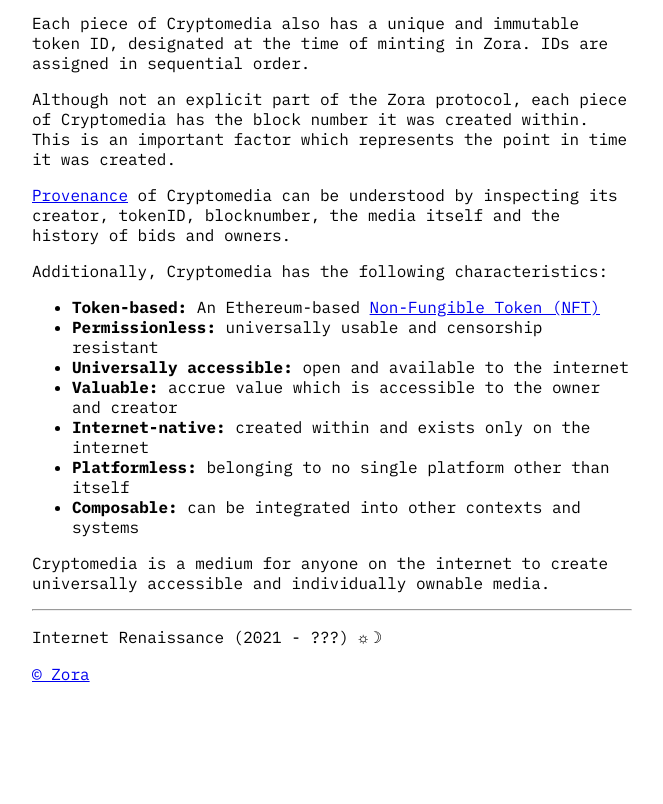
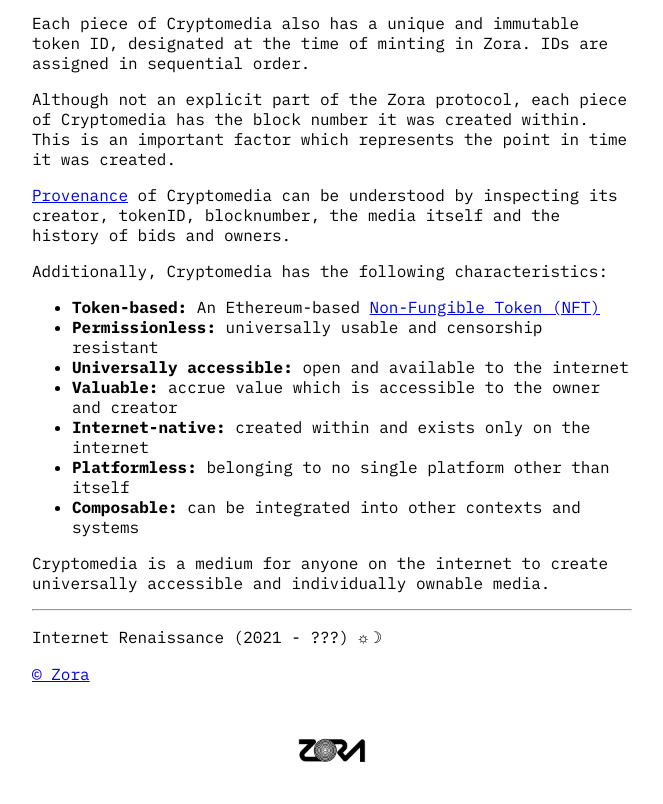
Before and after one commit to ourzora/cryptomedia, a plain HTML site: page index.html in a window 1280 px wide. Shown: the part 1272-2076 px from the top of the page, without its empty margins (308-971 px from the left). Before the commit the page ends 1972 px from the top, so only its background shows below. Drawn offline with Linux system fonts and the light colour scheme.

Commit message:
logo + tidy

```diff
--- a/index.html
+++ b/index.html
@@ -125,6 +125,10 @@ It is a protocol to create, share and exchange valuable media.
 
 		<p> Internet Renaissance (2021 - ???) ☼☽ </p>
 		<p><a href="https://zora.co">© Zora</a></p>
+
+		<img class="image" src="logo.png">
+
+
 	</div>
 </body>
 </html>
```
Also changed, not shown: logo.png (added). Lines whose indentation alone changed are shown as unchanged.
